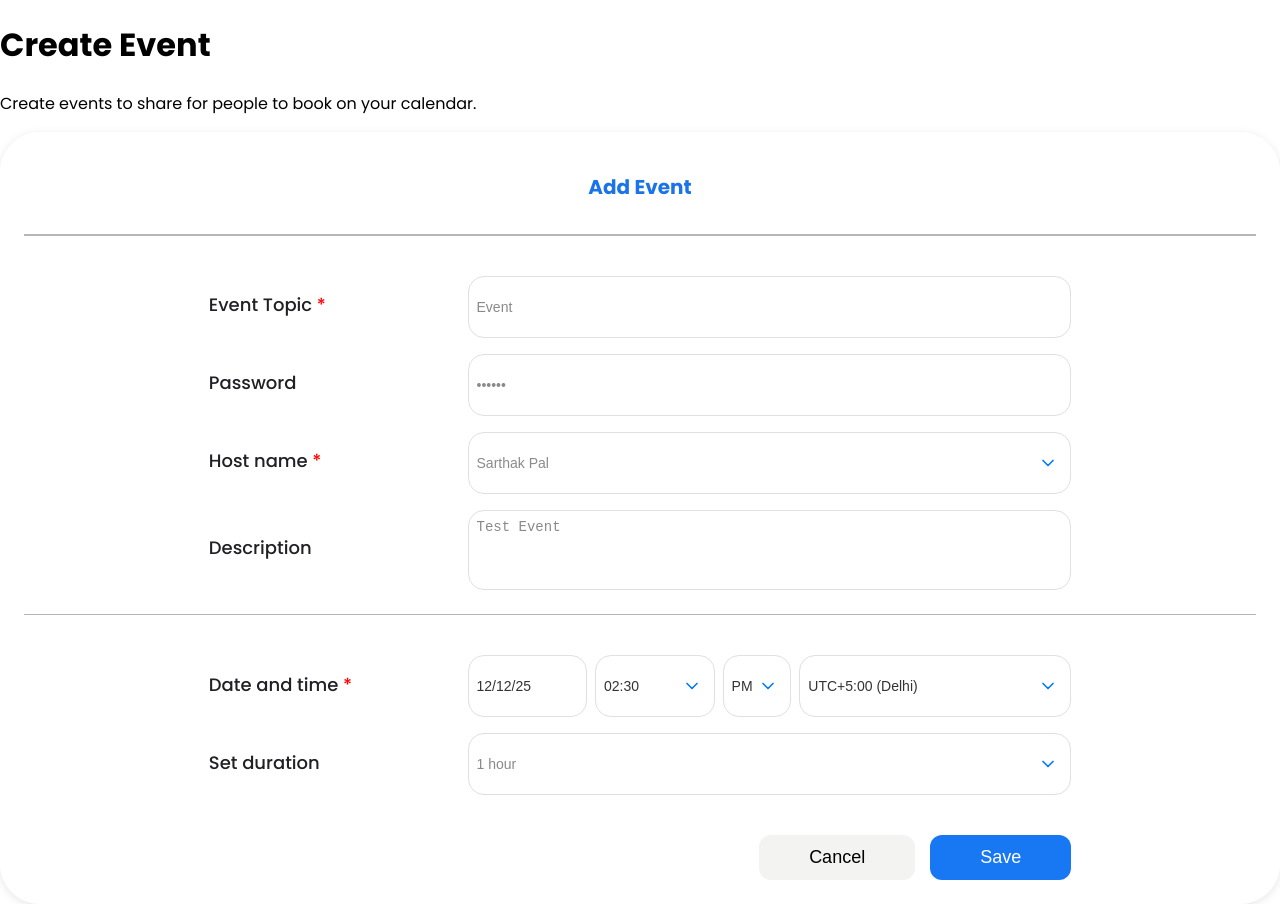
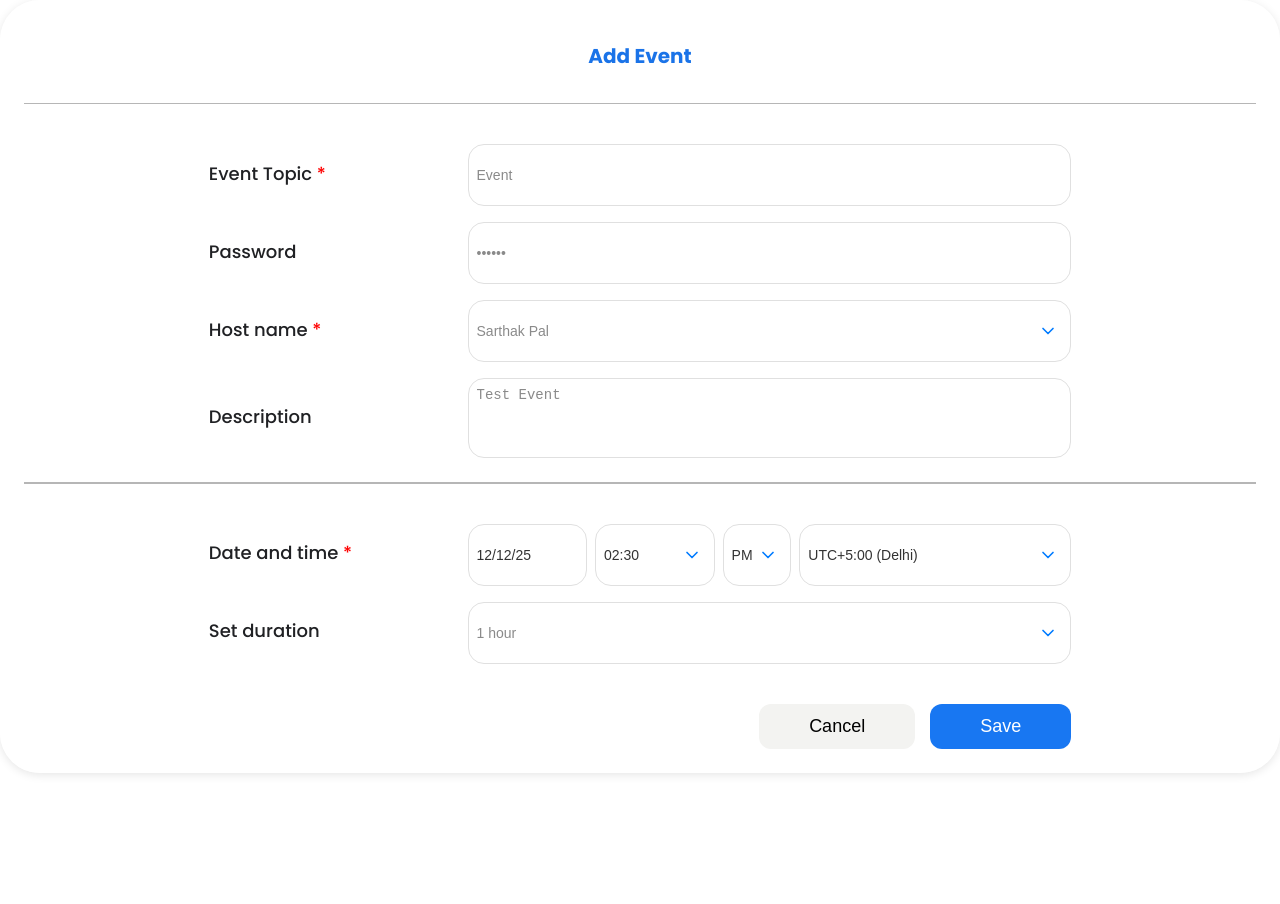
Before and after one commit to annuu1/meeting-scheduler, a React (Vite) app in the folder frontend/: page /events/new in a window 1280 px wide. After the commit the page ends 800 px from the top, so only its background shows below. Built offline with nearby package versions, Linux system fonts and the light colour scheme.

Commit message:
Refactor EventForm component and integrate into Dashboard page

```diff
--- a/frontend/src/components/Events/EventForm.jsx
+++ b/frontend/src/components/Events/EventForm.jsx
@@ -2,15 +2,16 @@ import React, { useState } from 'react';
 import axios from 'axios';
 import styles from '../../styles/EventForm.module.css';
 import { showToast } from '../ui/ToastContainer';
+import { useNavigate } from 'react-router-dom';
 
 import avatar from '../../assets/icons/avatar.png';
 import editBtn from '../../assets/icons/editBtn.svg';
 
-const EventForm = ({ onClose, refetchEvents, initialData=null }) => {
+const EventForm = () => {
   const [step, setStep] = useState(1);
   const [isBannerEditable, setIsBannerEditable] = useState(false);
 
-  const [formData, setFormData] = useState(initialData || {
+  const [formData, setFormData] = useState({
     title: "Event",
     password: "123456",
     hostName: "Sarthak Pal",
@@ -25,6 +26,8 @@ const EventForm = ({ onClose, refetchEvents, initialData=null }) => {
     emails: "a@gmail.com,b@gmail.com",
     bannerText: "Test Event",
   });
+
+  const navigate = useNavigate();
 
   const handleChange = (e) => {
     const { name, value } = e.target;
@@ -102,8 +105,7 @@ const EventForm = ({ onClose, refetchEvents, initialData=null }) => {
       .then((response) => {
         if (response.data.success) {
           showToast()("Successfully added event", "success");
-          refetchEvents();
-          onClose();
+          navigate("/dashboard/events");
         } else {
           showToast()(response.data.error, "error");
         }
@@ -118,12 +120,6 @@ const EventForm = ({ onClose, refetchEvents, initialData=null }) => {
   return (
     <div className={styles.container}>
       <div className={styles.header}>
-        <div>
-          <h1 className={styles.headerTitle}>Create Event</h1>
-          <p className={styles.headerSubtitle}>
-            Create events to share for people to book on your calendar.
-          </p>
-        </div>
       </div>
       <div className={styles.modal}>
         <h2 className={styles.modalTitle}>Add Event</h2>
@@ -263,7 +259,6 @@ const EventForm = ({ onClose, refetchEvents, initialData=null }) => {
             <div className={styles.buttonGroup}>
               <button
                 type="button"
-                onClick={onClose}
                 className={styles.cancelButton}
               >
                 Cancel
--- a/frontend/src/pages/Dashboard.jsx
+++ b/frontend/src/pages/Dashboard.jsx
@@ -7,6 +7,8 @@ import Availability from "../components/availabilityScheduler/AvailabilitySchedu
 import Settings from "../components/settings/ProfileForm";
 import styles from "../styles/Dashboard.module.css";
 import Sidebar from "../components/layout/Sidebar";
+import EventForm from "../components/Events/EventForm";
+
 import Header from "../components/layout/Header";
 import UserProfile from "../components/layout/UserProfile";
 
@@ -74,8 +76,7 @@ const Dashboard = () => {
                 title="Create Event"
                 subtitle="New events to share for people to book on your calendar."
               >
-                {/* We'll handle the create event form in the next step */}
-                <div>Create Event Form Placeholder</div>
+                <EventForm />
               </DashboardLayout>
             }
           />
```
